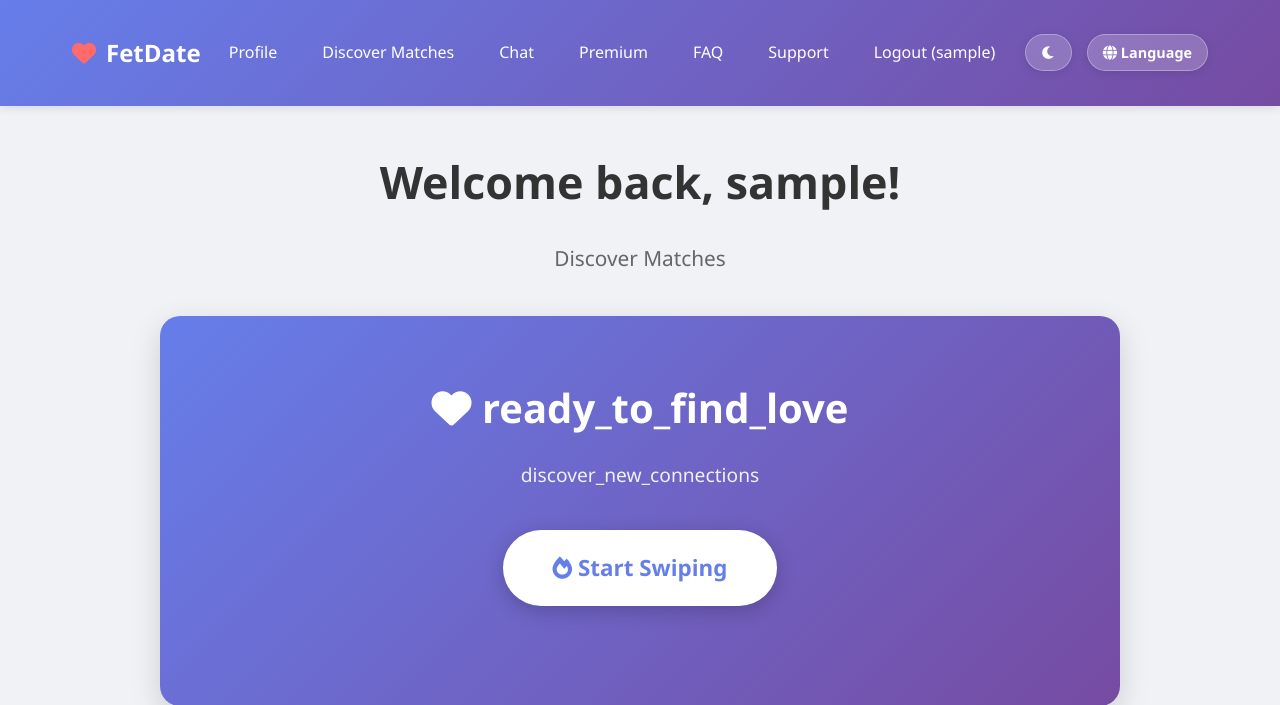
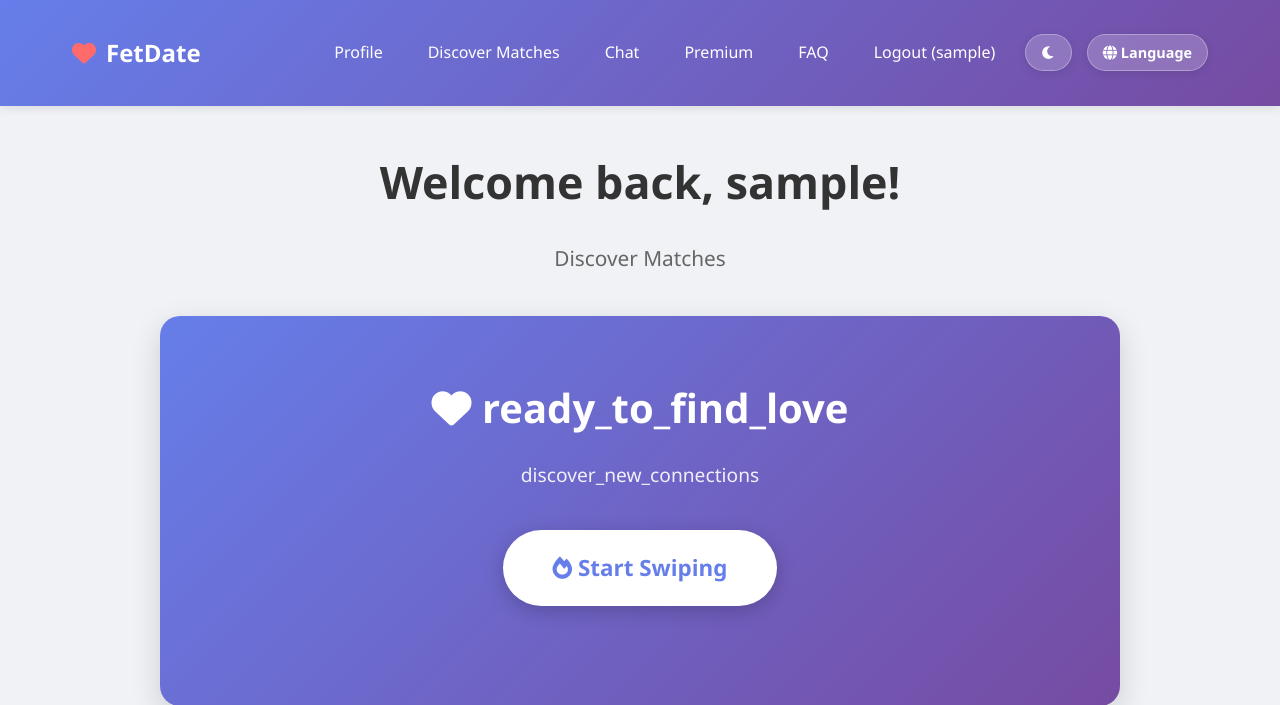
Before and after one commit to Zdristi/fetfinder, a Flask app: page / in a window 1280 px wide. Shown: the top 705 px of the page. Run offline with Flask 3, Linux system fonts and the light colour scheme; the visitor is signed in with stand-in values (Sample User, id 1); data that the repository does not hold is empty.

Commit message:
Объединение меню "FAQ" и "Поддержка" в одно выпадающее меню

```diff
--- a/templates/base.html
+++ b/templates/base.html
@@ -134,8 +134,15 @@
                     <a href="{{ url_for('swipe') }}">{{ get_text('discover') }}</a>
                     <a href="{{ url_for('chat_list') }}">{{ get_text('chat') }}</a>
                     <a href="{{ url_for('premium') }}">Premium</a>
-                    <a href="{{ url_for('faq') }}">{{ get_text('faq') or 'FAQ' }}</a>
-                    <a href="{{ url_for('support_chat') }}">{{ get_text('support') or 'Support' }}</a>
+                    <div class="faq-menu" style="position: relative; display: inline-block;">
+                        <a href="{{ url_for('faq') }}" class="faq-menu-link" style="text-decoration: none; color: inherit;">
+                            {{ get_text('faq') or 'FAQ' }}
+                        </a>
+                        <div class="faq-dropdown" style="display: none; position: absolute; top: 100%; left: 0; background: var(--card-bg); border-radius: 8px; box-shadow: 0 5px 15px rgba(0,0,0,0.1); z-index: 1000; min-width: 150px;">
+                            <a href="{{ url_for('faq') }}" style="display: block; padding: 10px 15px; color: var(--text-color); text-decoration: none; border-bottom: 1px solid var(--border-color);">{{ get_text('faq') or 'FAQ' }}</a>
+                            <a href="{{ url_for('support_chat') }}" style="display: block; padding: 10px 15px; color: var(--text-color); text-decoration: none;">{{ get_text('support') or 'Support' }}</a>
+                        </div>
+                    </div>
 
                     {% if current_user.is_admin %}
                         <a href="{{ url_for('admin') }}">Admin Panel</a>
@@ -309,6 +316,37 @@
                 }
             }
         });
+
+        // FAQ menu dropdown
+        const faqMenu = document.querySelector('.faq-menu');
+        const faqDropdown = document.querySelector('.faq-dropdown');
+
+        if (faqMenu && faqDropdown) {
+            // Show dropdown on hover
+            faqMenu.addEventListener('mouseenter', function() {
+                faqDropdown.style.display = 'block';
+            });
+
+            // Hide dropdown when leaving menu
+            faqMenu.addEventListener('mouseleave', function() {
+                faqDropdown.style.display = 'none';
+            });
+
+            // Also show dropdown when clicking on FAQ link on mobile
+            const faqLink = document.querySelector('.faq-menu-link');
+            let isTouchDevice = 'ontouchstart' in window || navigator.maxTouchPoints;
+
+            if (isTouchDevice) {
+                faqLink.addEventListener('click', function(e) {
+                    if (faqDropdown.style.display === 'block') {
+                        faqDropdown.style.display = 'none';
+                    } else {
+                        faqDropdown.style.display = 'block';
+                    }
+                    e.preventDefault();
+                });
+            }
+        }
 
         // Mark all notifications as read
         function markAllNotificationsAsRead() {
```
